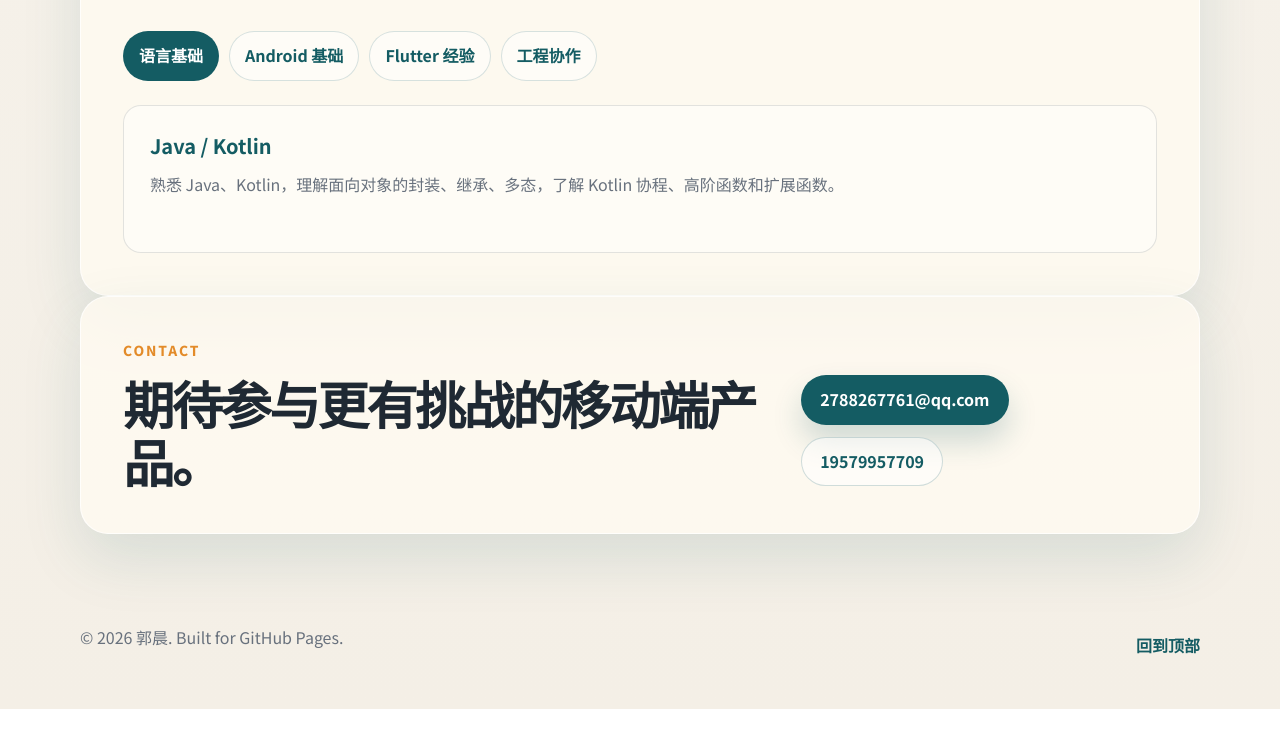
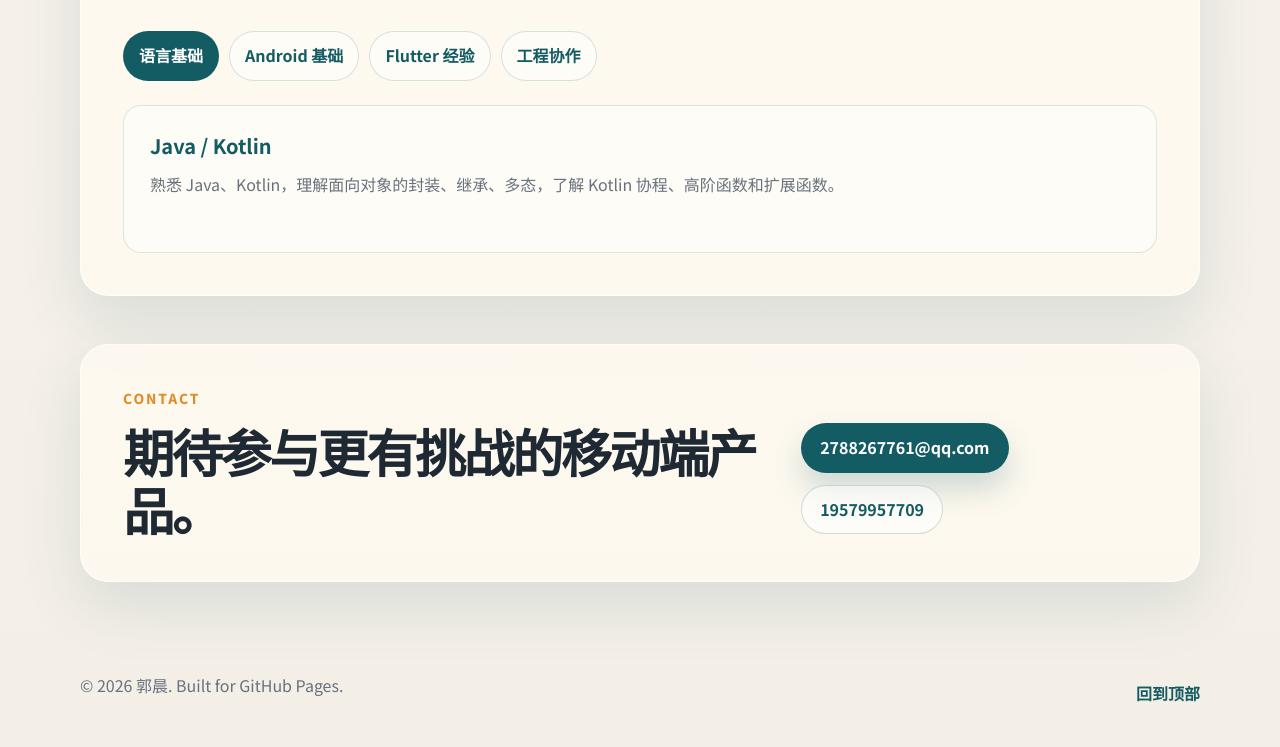
Before and after one commit to guochenCode/guochenCode.github.io, a plain HTML site: page index.html in a window 1280 px wide. Shown: the part 3083-3830 px from the top of the page. Before the commit the page ends 3792 px from the top, so only its background shows below. Drawn offline with Linux system fonts and the light colour scheme.

Commit message:
布局间距调整

```diff
--- a/styles.css
+++ b/styles.css
@@ -464,6 +464,7 @@ h3 {
   align-items: center;
   justify-content: space-between;
   gap: 28px;
+  margin-top: 48px;
   margin-bottom: 62px;
   padding: 42px;
   border-radius: var(--radius-lg);
```
